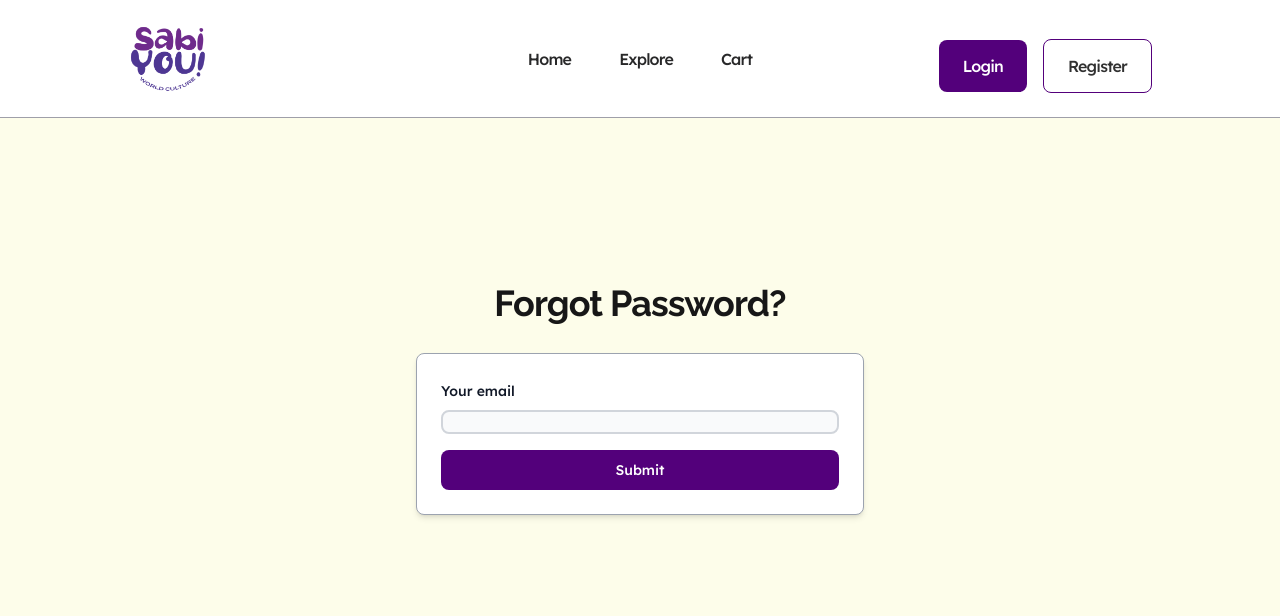
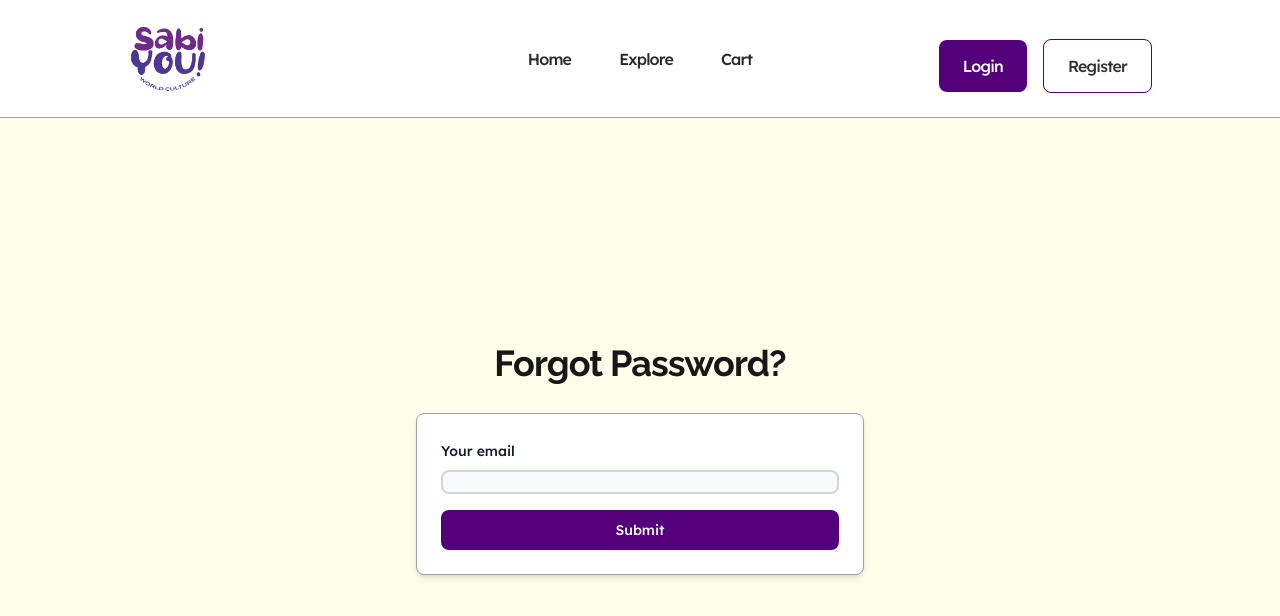
Before and after one commit to benedixit34/sy-bookstore, a Next.js app: page /auth/forgot-password in a window 1280 px wide. Shown: the top 616 px of the page. Built offline with nearby package versions, Linux system fonts and the light colour scheme; no server answers.

Commit message:
Update Auth Messages v5

```diff
--- a/src/app/auth/forgot-password/page.tsx
+++ b/src/app/auth/forgot-password/page.tsx
@@ -46,7 +46,7 @@ export default function Page() {
       <ThemeInit />
       <NavBar />
 
-      <section className="font-[lexend] bg-yellow-50 flex justify-center min-h-[100vh]">
+      <section className="font-[lexend] bg-yellow-50 flex justify-center pt-15 lg:pt-30 px-4 lg:px-0 min-h-[100vh]">
         <div className="flex flex-col justify-center place-content-center py-16">
           <div className="w-full place-items-center flex flex-col">
 
--- a/src/app/auth/login/page.tsx
+++ b/src/app/auth/login/page.tsx
@@ -44,7 +44,7 @@ export default function Page() {
       <ThemeInit />
       <NavBar />
 
-      <section className="font-[lexend] bg-yellow-50 flex justify-center pt-30 min-h-[100vh]">
+      <section className="font-[lexend] bg-yellow-50 flex justify-center pt-15 lg:pt-30 px-4 lg:px-0 min-h-[100vh]">
         <div className="flex flex-col justify-center py-24">
           <div className="w-full place-items-center flex flex-col">
             <h1
--- a/src/app/auth/register/page.tsx
+++ b/src/app/auth/register/page.tsx
@@ -28,7 +28,7 @@ export default function Page() {
       <ThemeInit />
       <NavBar />
 
-      <section className="font-[lexend] bg-yellow-50 flex justify-center pt-30 min-h-[100vh]">
+      <section className="font-[lexend] bg-yellow-50 flex justify-center pt-15 lg:pt-30 px-4 lg:px-0 min-h-[100vh]">
         <div className="flex flex-col justify-center py-16">
           <div className="w-full place-items-center flex flex-col">
 
--- a/src/app/auth/reset-password/page.tsx
+++ b/src/app/auth/reset-password/page.tsx
@@ -77,7 +77,7 @@ export default function Page() {
         <ThemeInit />
         <NavBar />
 
-        <section className="font-[lexend] bg-yellow-50 flex justify-center min-h-[100vh]">
+        <section className="font-[lexend] bg-yellow-50 flex justify-center pt-15 lg:pt-30 px-4 lg:px-0 min-h-[100vh]">
           <div className="flex flex-col justify-center py-16">
             <div className="w-full flex flex-col items-center">
 
```
